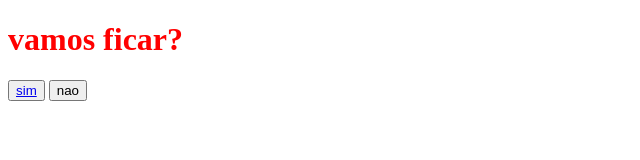
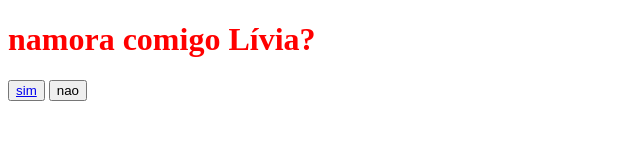
Before and after one commit to fegu0710/vamos-ficar, a plain HTML site: page index.html in a window 1280 px wide. Shown: the whole page, without its empty margins (0-640 px from the left). Drawn offline with Linux system fonts and the light colour scheme.

Commit message:
Update index.html

```diff
--- a/index.html
+++ b/index.html
@@ -14,7 +14,7 @@
 
     </style>
 
-    <H1>vamos ficar?</H1>
+    <H1>namora comigo Lívia?</H1>
     <button><a href="outra.html">sim</a></button>
     <button>nao</button>
 </body>
```
